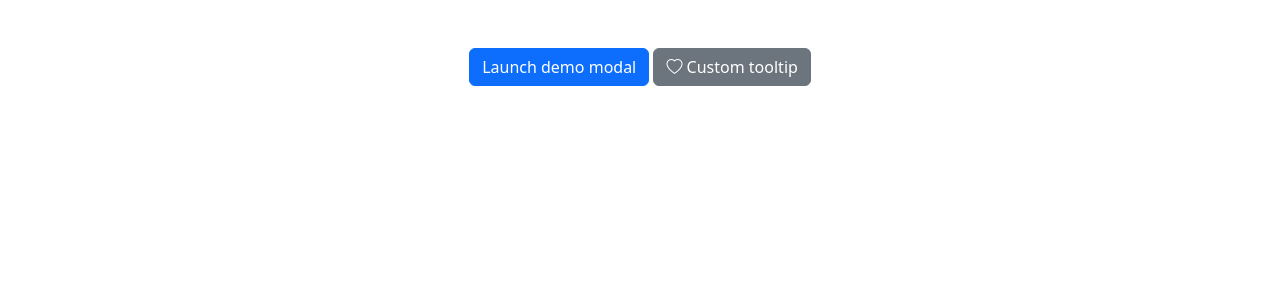
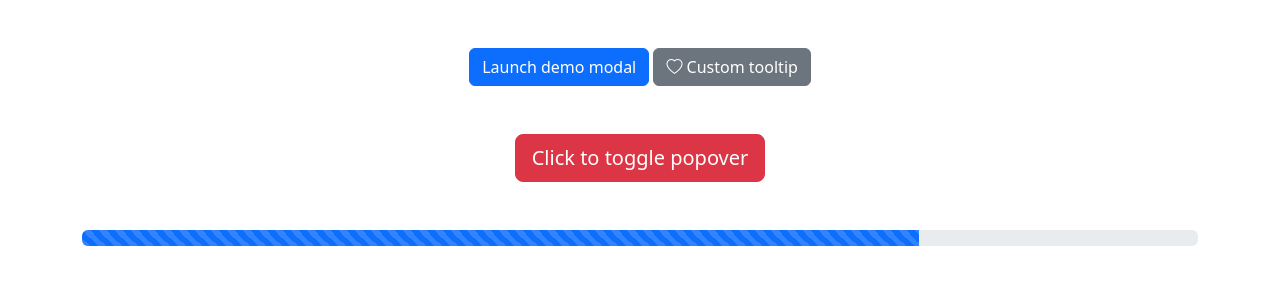
Before and after one commit to Anne-Zwift/css-frameworks-learning, a website: page modal.html in a window 1280 px wide. Drawn offline with nearby package versions, Linux system fonts and the light colour scheme.

Commit message:
feat: add buttons and progress bar. Buttons are with modal, tooltip and popover.

```diff
--- a/modal.html
+++ b/modal.html
@@ -14,21 +14,6 @@
       integrity="sha384-sRIl4kxILFvY47J16cr9ZwB07vP4J8+LH7qKQnuqkuIAvNWLzeN8tE5YBujZqJLB"
       crossorigin="anonymous"
     />
-    <script
-      src="https://cdn.jsdelivr.net/npm/bootstrap@5.3.8/dist/js/bootstrap.bundle.min.js"
-      integrity="sha384-FKyoEForCGlyvwx9Hj09JcYn3nv7wiPVlz7YYwJrWVcXK/BmnVDxM+D2scQbITxI"
-      crossorigin="anonymous"
-    ></script>
-    <script>
-      document.addEventListener('DOMContentLoaded', () => {
-        const tooltipTriggerList = document.querySelectorAll(
-          '[data-bs-toggle="tooltip"]'
-        );
-        const tooltipList = [...tooltipTriggerList].map(
-          (el) => new bootstrap.Tooltip(el)
-        );
-      });
-    </script>
   </head>
   <body>
     <div class="container my-5 text-center">
@@ -85,5 +70,55 @@
         </div>
       </div>
     </div>
+    <div class="container my-5 text-center">
+      <button
+        type="button"
+        class="btn btn-lg btn-danger"
+        data-bs-toggle="popover"
+        data-bs-title="Popover title"
+        data-bs-content="And here’s some amazing content. It’s very engaging. Right?"
+      >
+        Click to toggle popover
+      </button>
+    </div>
+    <div class="container my-5 text-center">
+      <div
+        class="progress"
+        role="progressbar"
+        aria-label="Animated striped example"
+        aria-valuenow="75"
+        aria-valuemin="0"
+        aria-valuemax="100"
+      >
+        <div
+          class="progress-bar progress-bar-striped progress-bar-animated"
+          style="width: 75%"
+        ></div>
+      </div>
+    </div>
+    <script
+      src="https://cdn.jsdelivr.net/npm/bootstrap@5.3.8/dist/js/bootstrap.bundle.min.js"
+      integrity="sha384-FKyoEForCGlyvwx9Hj09JcYn3nv7wiPVlz7YYwJrWVcXK/BmnVDxM+D2scQbITxI"
+      crossorigin="anonymous"
+    ></script>
+    <script>
+      document.addEventListener('DOMContentLoaded', () => {
+        // Tooltips
+        const tooltipTriggerList = document.querySelectorAll(
+          '[data-bs-toggle="tooltip"]'
+        );
+        const tooltipList = [...tooltipTriggerList].map(
+          (el) => new bootstrap.Tooltip(el)
+        );
+
+        // Popovers
+        const popoverTriggerList = document.querySelectorAll(
+          '[data-bs-toggle="popover"]'
+        );
+        const popoverList = [...popoverTriggerList].map(
+          (el) => new bootstrap.Popover(el)
+        );
+      });
+    </script>
   </body>
 </html>
```
